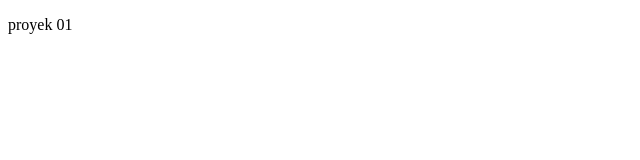
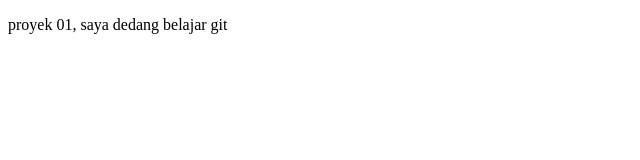
Before and after one commit to badak46/belajar-git, a plain HTML site: page index.html in a window 1280 px wide. Shown: the whole page, without its empty margins (0-640 px from the left). Drawn offline with Linux system fonts and the light colour scheme.

Commit message:
rubah paragraf

```diff
--- a/index.html
+++ b/index.html
@@ -5,6 +5,6 @@
         <title>git proyek 01</title>
     </head>
     <body>
-        <p>proyek 01</p>
+        <p>proyek 01, saya dedang belajar git</p>
     </body>
 </html>
```
